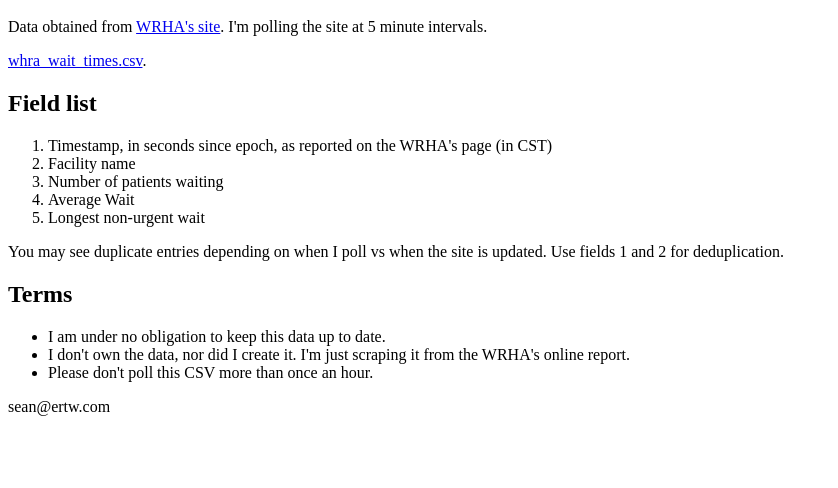
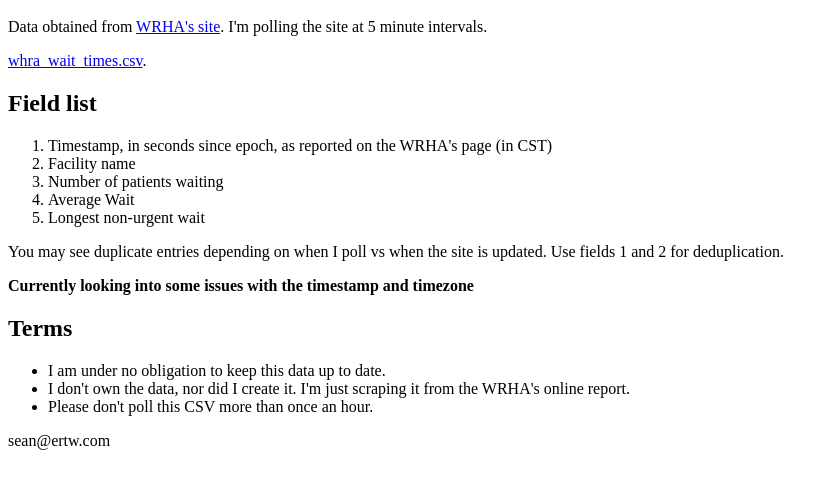
Before and after one commit to swalberg/wrha-lead-times, a plain HTML site: page index.html in a window 1280 px wide. Shown: the part 48-536 px from the top of the page, without its empty margins (0-838 px from the left). Drawn offline with Linux system fonts and the light colour scheme.

Commit message:
Make a note on timezone

```diff
--- a/index.html
+++ b/index.html
@@ -15,6 +15,8 @@
 </ol>
 
 <p>You may see duplicate entries depending on when I poll vs when the site is updated. Use fields 1 and 2 for deduplication.</p>
+
+<p><b>Currently looking into some issues with the timestamp and timezone</b></p>
 
 <h2>Terms</h2>
 <ul>
```
Also changed, not shown: 1 other file.
